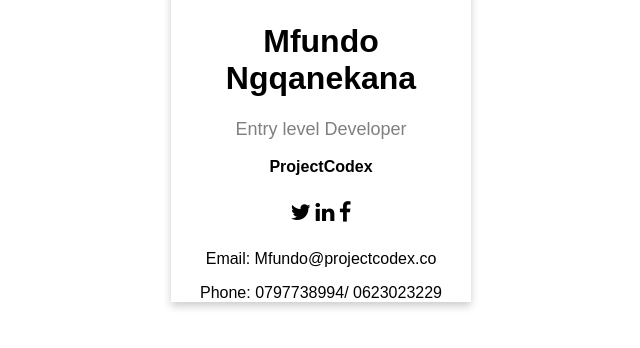
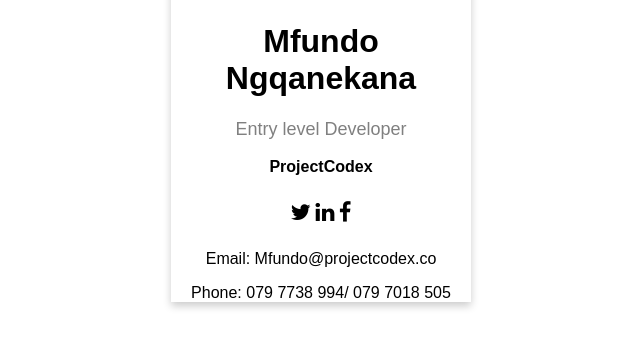
Before and after one commit to vivo8934/portfolio, a plain HTML site: page about.html in a window 1280 px wide. Shown: the part 294-642 px from the top of the page, without its empty margins (319-959 px from the left). Drawn offline with Linux system fonts and the light colour scheme.

Commit message:
new number added

```diff
--- a/about.html
+++ b/about.html
@@ -55,7 +55,7 @@ button:hover, a:hover {
     <a href="https://www.facebook.com/ngqanekana"><i class="fa fa-facebook"></i></a>
  </div>
  <p>Email: Mfundo@projectcodex.co</p>
- <p>Phone: 0797738994/ 0623023229</p>
+ <p>Phone: 079 7738 994/ 079 7018 505</p>
 </div>
 
 </body>
```
Also changed, not shown: index.html (+2 -2 lines).
